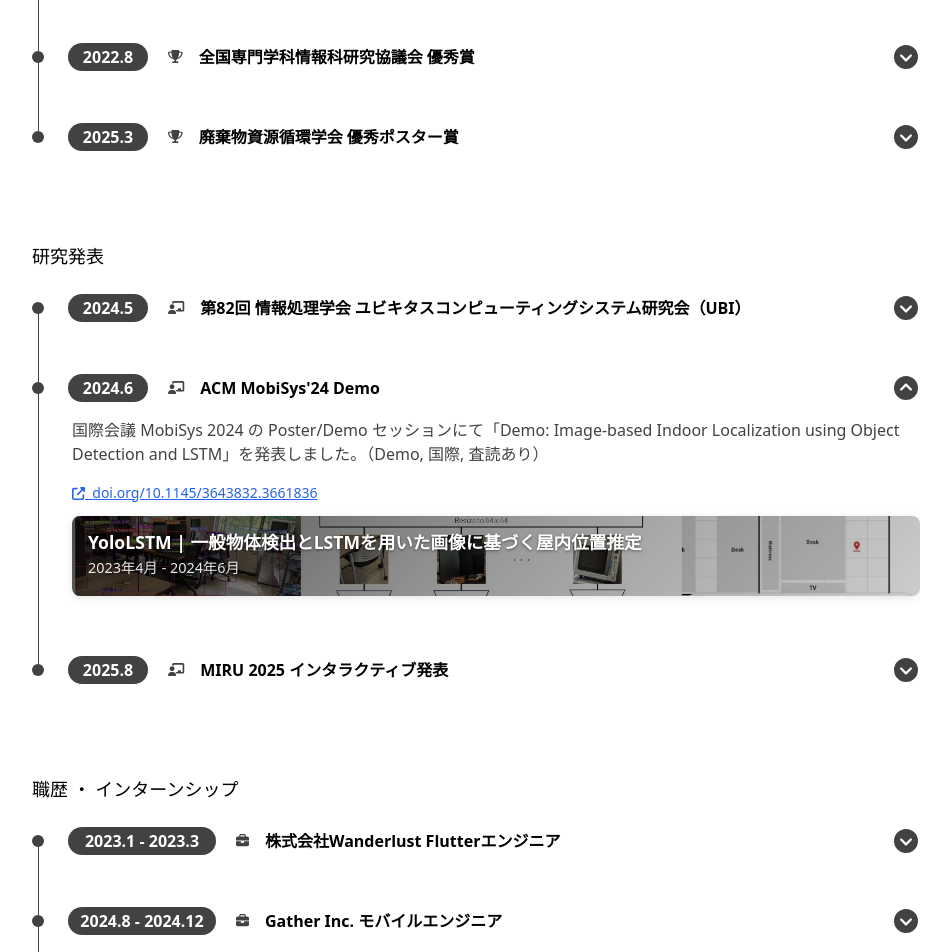
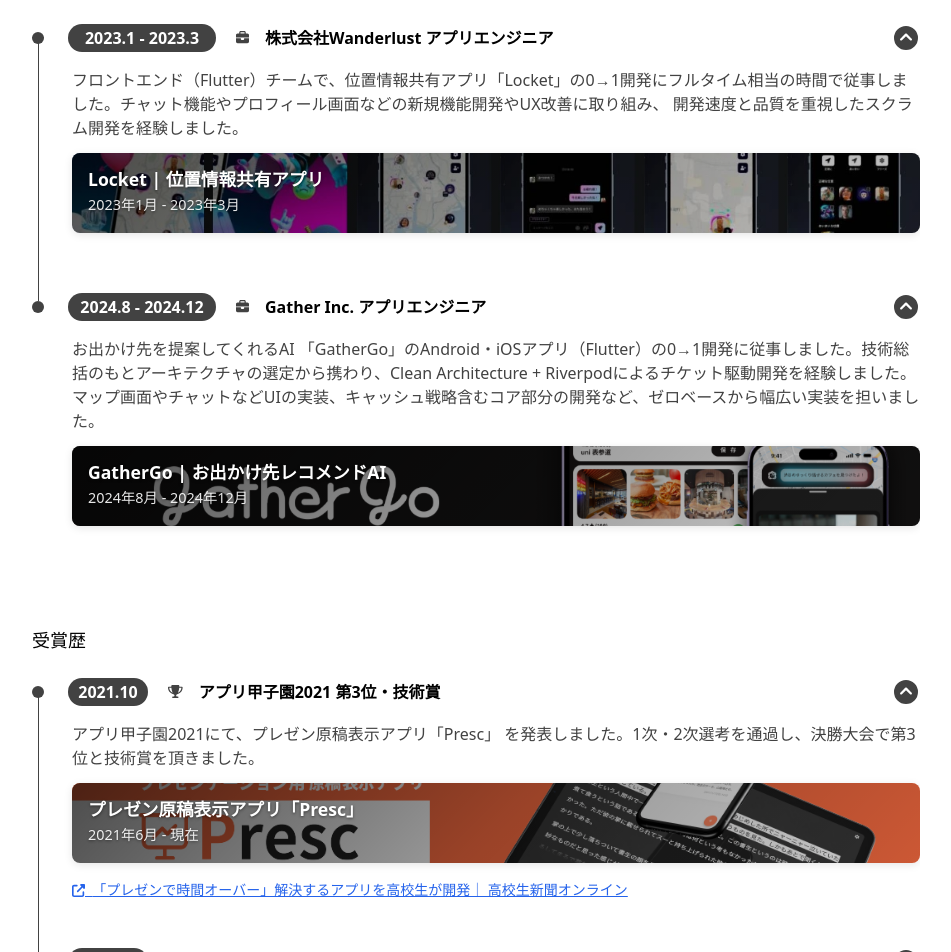
Before and after one commit to sakusaku3939/my-page, a Next.js app: page /profile in a window 1280 px wide. Shown: the part 980-1932 px from the top of the page, without its empty margins (164-1115 px from the left). Built offline with nearby package versions, Linux system fonts and the light colour scheme; no server answers; a web font is replaced by a local one.

Commit message:
Change the order

```diff
--- a/src/pages/profile/index.tsx
+++ b/src/pages/profile/index.tsx
@@ -28,7 +28,7 @@ const Index = () => {
           <h1 className={common.h1}>所属</h1>
           <Timeline>
             <TimeLineItem date="2019.4 - 2023.3" icon={faGraduationCap} title="東京都立新宿山吹高校 情報科" />
-            <TimeLineItem date="2019.8 - 2022.3" icon={faBriefcase} title="FRCロボコンチーム BWW" open={false}>
+            <TimeLineItem date="2019.8 - 2022.3" icon={faBriefcase} title="FRCロボコンチーム BWW" open={true}>
               高1〜高3に世界級のロボコン FRC（FIRST Robotics
               Competition）のチーム「BWW」に初期メンバーとして活動しました。Javaによるロボット制御のプログラミングを担当したほか、公式Webサイトの制作、YouTube動画編集、ブログなどでの広報活動を行いました。
               <TimelineImage
@@ -52,6 +52,32 @@ const Index = () => {
               <TimeLineLink
                 description="d-hacks"
                 href="https://d-hacks.jn.sfc.keio.ac.jp/"
+              />
+            </TimeLineItem>
+          </Timeline>
+
+          <h1 className={common.h1}>職歴</h1>
+          <Timeline>
+            <TimeLineItem date="2023.1 - 2023.3" icon={faBriefcase} title="株式会社Wanderlust アプリエンジニア"
+                          open={true}>
+              フロントエンド（Flutter）チームで、位置情報共有アプリ「Locket」の0→1開発にフルタイム相当の時間で従事しました。チャット機能やプロフィール画面などの新規機能開発やUX改善に取り組み、
+              開発速度と品質を重視したスクラム開発を経験しました。
+              <TimelineImage
+                title="Locket | 位置情報共有アプリ"
+                period="2023年1月 - 2023年3月"
+                imageUrl="/timeline/locket.png"
+                showModal={true}
+              />
+            </TimeLineItem>
+            <TimeLineItem date="2024.8 - 2024.12" icon={faBriefcase} title="Gather Inc. アプリエンジニア"
+                          open={true}>
+              お出かけ先を提案してくれるAI 「GatherGo」のAndroid・iOSアプリ（Flutter）の0→1開発に従事しました。技術総括のもとアーキテクチャの選定から携わり、Clean
+              Architecture + Riverpodによるチケット駆動開発を経験しました。マップ画面やチャットなどUIの実装、キャッシュ戦略含むコア部分の開発など、ゼロベースから幅広い実装を担いました。
+              <TimelineImage
+                title="GatherGo | お出かけ先レコメンドAI"
+                period="2024年8月 - 2024年12月"
+                imageUrl="/timeline/gathergo.png"
+                showModal={true}
               />
             </TimeLineItem>
           </Timeline>
@@ -82,7 +108,7 @@ const Index = () => {
                 target="_self"
               />
             </TimeLineItem>
-            <TimeLineItem date="2025.3" icon={faTrophy} title="廃棄物資源循環学会 優秀ポスター賞">
+            <TimeLineItem date="2025.3" icon={faTrophy} title="廃棄物資源循環学会 優秀ポスター賞" open={true}>
               廃棄物資源循環学会にて「細粒度ゴミ排出量データを活用した市民向けゴミ収集可視化アプリケーションの開発」の発表を行い、優秀ポスター賞を頂きました。
               <TimelineImage
                 title="ごみ量可視化アプリ"
@@ -137,7 +163,7 @@ const Index = () => {
               />
             </TimeLineItem>
             <TimeLineItem date="2025.8" icon={faChalkboardTeacher}
-                          title="MIRU 2025 インタラクティブ発表" open={false}>
+                          title="MIRU 2025 インタラクティブ発表" open={true}>
               画像の認識・理解シンポジウム MIRU 2025にて「Dy-YOLO-World:
               文脈理解に向けた動的切り替えに基づくオープンボキャブラリー物体検出」について一般論文ポスター発表を行いました。（Poster,
               国内, 査読なし）
@@ -148,31 +174,8 @@ const Index = () => {
             </TimeLineItem>
           </Timeline>
 
-
-          <h1 className={common.h1}>職歴 ・ インターンシップ</h1>
+          <h1 className={common.h1}>インターンシップ</h1>
           <Timeline>
-            <TimeLineItem date="2023.1 - 2023.3" icon={faBriefcase} title="株式会社Wanderlust Flutterエンジニア"
-                          open={false}>
-              フロントエンドチームで、位置情報共有アプリ「Locket」の0→1開発（Flutter）にフルタイム相当の時間で従事しました。チャット機能やプロフィール画面などの新規機能開発やUX改善に取り組み、
-              開発速度と品質を重視したスクラム開発を経験しました。
-              <TimelineImage
-                title="Locket | 位置情報共有アプリ"
-                period="2023年1月 - 2023年3月"
-                imageUrl="/timeline/locket.png"
-                showModal={true}
-              />
-            </TimeLineItem>
-            <TimeLineItem date="2024.8 - 2024.12" icon={faBriefcase} title="Gather Inc. モバイルエンジニア"
-                          open={false}>
-              お出かけ先を提案してくれるAI 「GatherGo」のAndroid・iOSアプリ（Flutter）の0→1開発に従事しました。技術総括のもとアーキテクチャの選定から携わり、Clean
-              Architecture + Riverpodによるチケット駆動開発を経験しました。マップ画面やチャットなどUIの実装、キャッシュ戦略含むコア部分の開発など、ゼロベースから幅広い実装を担いました。
-              <TimelineImage
-                title="GatherGo | お出かけ先レコメンドAI"
-                period="2024年8月 - 2024年12月"
-                imageUrl="/timeline/gathergo.png"
-                showModal={true}
-              />
-            </TimeLineItem>
             <TimeLineItem date="2025.6 - 2024.7" icon={faBriefcase} title="STORES株式会社 Androidインターン"
                           open={false}></TimeLineItem>
             <TimeLineItem date="2025.8 - 2025.9" icon={faBriefcase} title="LINEヤフー株式会社 Androidインターン"
```
